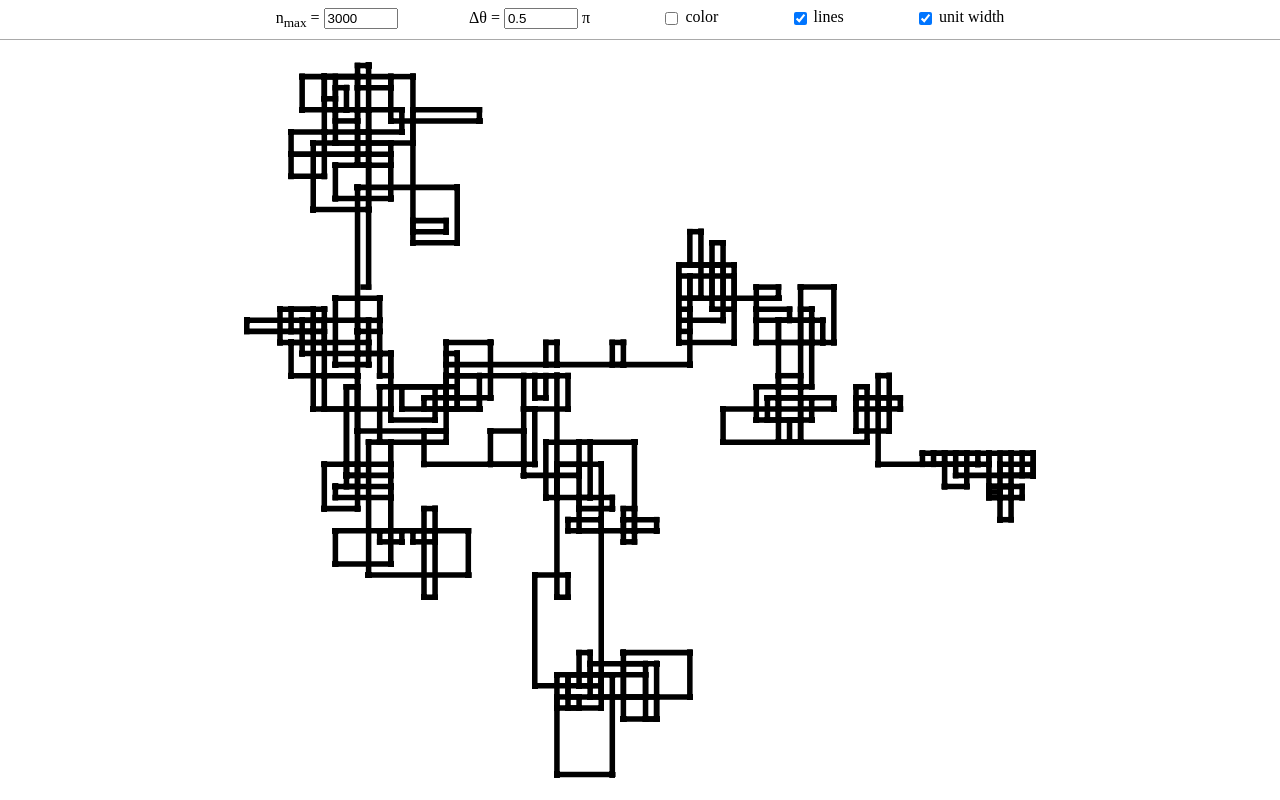
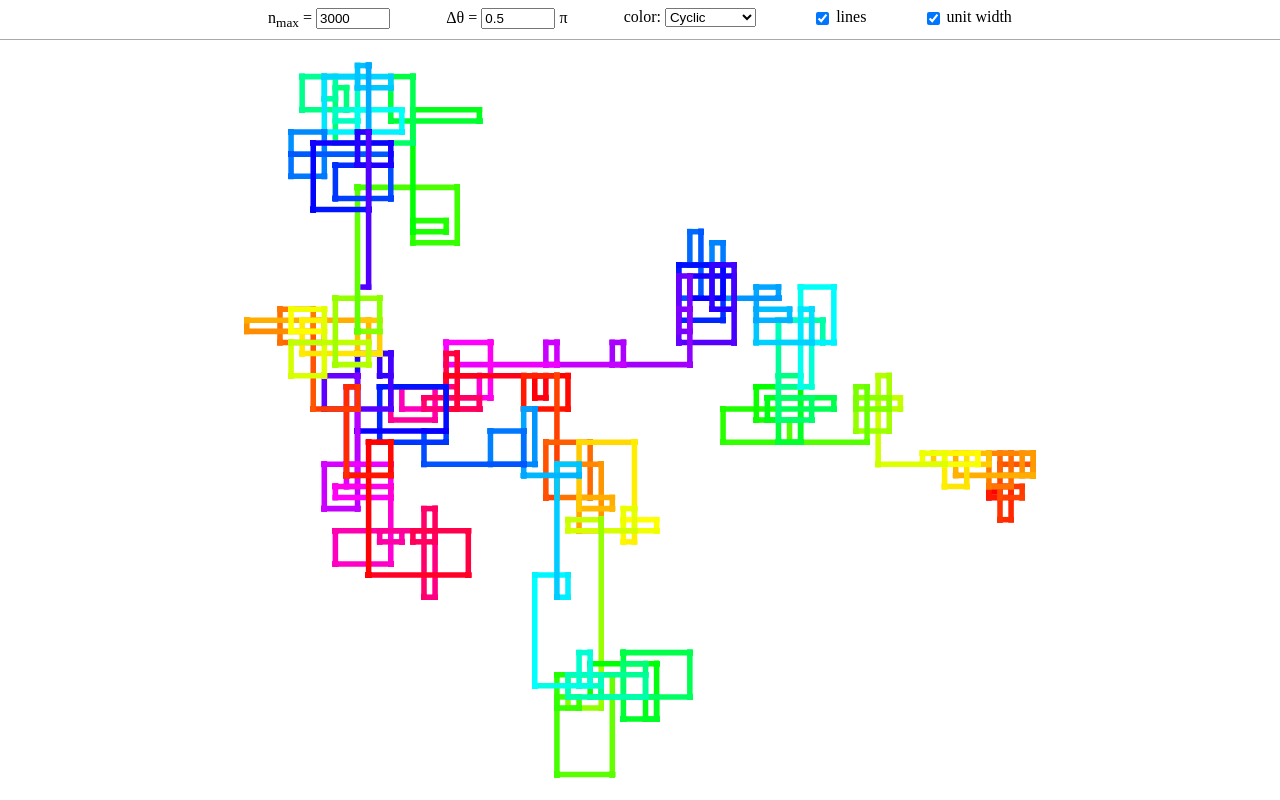
Before and after one commit to Quelklef/prime-spirals, a plain HTML site: page index.html in a window 1280 px wide. Shown: the top 800 px of the page. Drawn offline with Linux system fonts and the light colour scheme.

Commit message:
add a third rendering color option

```diff
--- a/index.html
+++ b/index.html
@@ -20,8 +20,12 @@
     </span>
 
     <span class="opt">
-      <input id="opt-color" type="checkbox" />
-      <label for="opt-color">color</label>
+      <label for="opt-color">color: </label>
+      <select id="opt-color">
+        <option value="none">None</option>
+        <option value="percentage">Percentage</option>
+        <option value="cyclic" selected>Cyclic</option>
+      </select>
     </span>
 
     <span class="opt">
--- a/main.js
+++ b/main.js
@@ -71,6 +71,23 @@ function calcPath({ bound, turnAngle }, { padding }) {
   };
 }
 
+function calcColor(part, whole, { colorType }) {
+  switch (colorType) {
+    case 'none':
+      return 'black';
+
+    case 'percentage':
+      return `hsl(${Math.floor(part / whole * 360)}, 100%, 50%)`;
+
+    case 'cyclic':
+      return `hsl(${Math.floor(part * Math.pow(whole, 1/8) / whole * 360)}, 100%, 50%)`;
+
+    default:
+      console.warn(`Unknown color type '${colorType}'`);
+      return 'black';
+  }
+}
+
 function render(c, state) {
   const { path, summ } = calcPath(state, { padding: 1 });
 
@@ -98,12 +115,7 @@ function render(c, state) {
   for (let i = 0; i < path.length; i++) {
     const [px, py] = T(...path[i]);
 
-    if (state.drawColor) {
-      const completion = i / (path.length - 1);
-      c.strokeStyle = c.fillStyle = `hsl(${Math.floor(completion * 360)}, 100%, 50%)`;
-    } else {
-      c.strokeStyle = c.fillStyle = 'black';
-    }
+    c.strokeStyle = c.fillStyle = calcColor(i, path.length - 1, state);
 
     if (state.drawLines) {
       if (state.wideStroke)
@@ -148,7 +160,7 @@ function main() {
     const state = {
       bound: BigInt($optBound.value),
       turnAngle: Number($optAngle.value) * Math.PI,
-      drawColor: $optColor.checked,
+      colorType: $optColor.value,
       drawLines: $optLines.checked,
       wideStroke: $optWidth.checked,
       canvasWidth: $canv.width,
```
